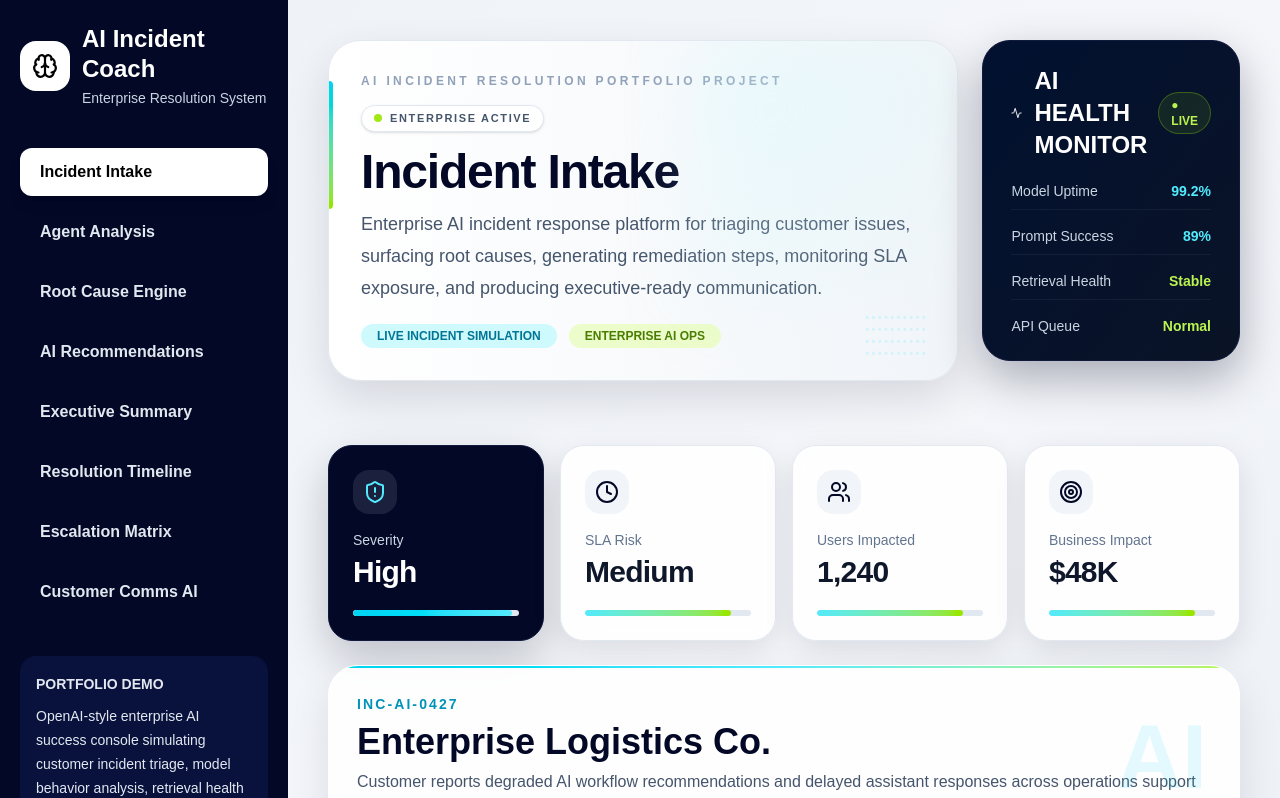
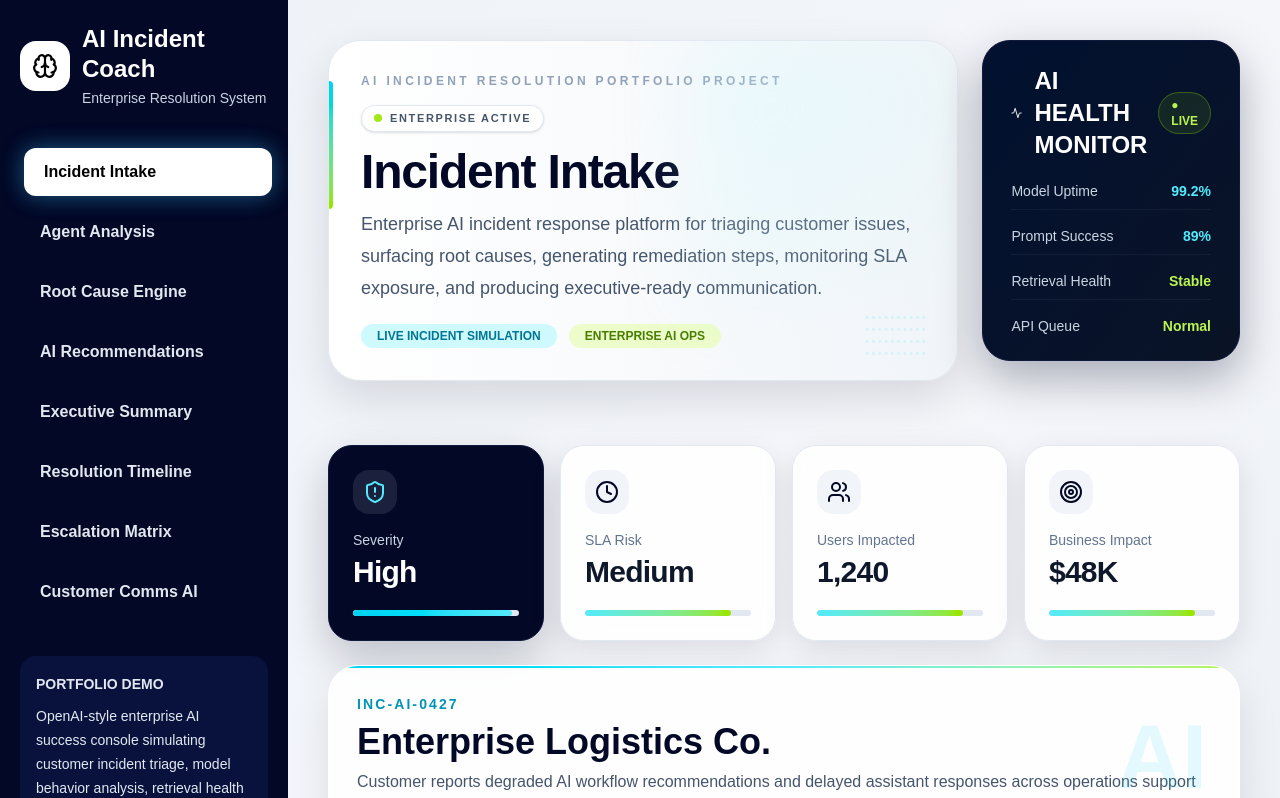
Before and after one commit to jtorres507-rgb/cf-ai-incident-coach-v2, a React (Vite) app: page / in a window 1280 px wide. Shown: the top 798 px of the page. Built offline with nearby package versions, Linux system fonts and the light colour scheme.

Commit message:
V13.1 update

```diff
--- a/src/App.jsx
+++ b/src/App.jsx
@@ -121,8 +121,8 @@ const renderWorkspace = () => {
               onClick={() => setActive(item)}
               className={`w-full text-left px-5 py-3 rounded-xl font-semibold transition-all duration-300 ${
   active === item
-    ? "bg-white text-black shadow-lg"
-    : "hover:bg-slate-800 hover:translate-x-1 text-slate-200"
+    ? "bg-white text-black shadow-[0_0_22px_rgba(56,189,248,0.45)] translate-x-1"
+    : "hover:bg-slate-800 hover:translate-x-1 hover:shadow-[0_0_16px_rgba(56,189,248,0.20)] text-slate-200"
 }`}
             >
               {item}
```
